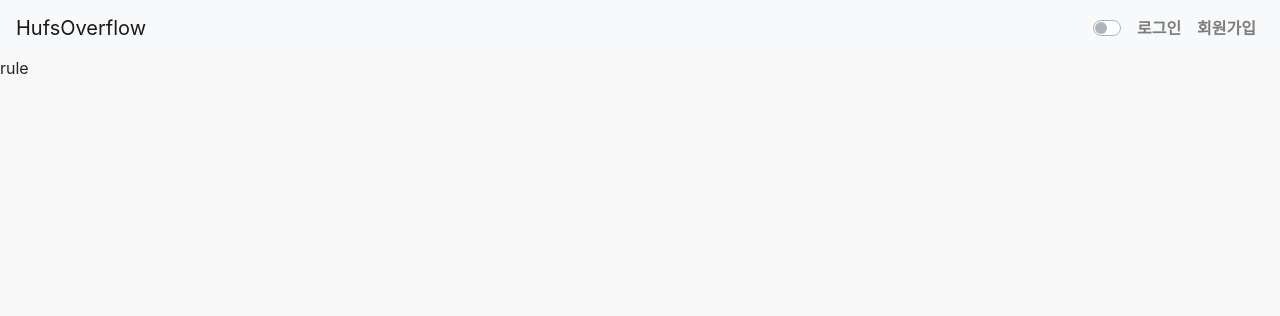
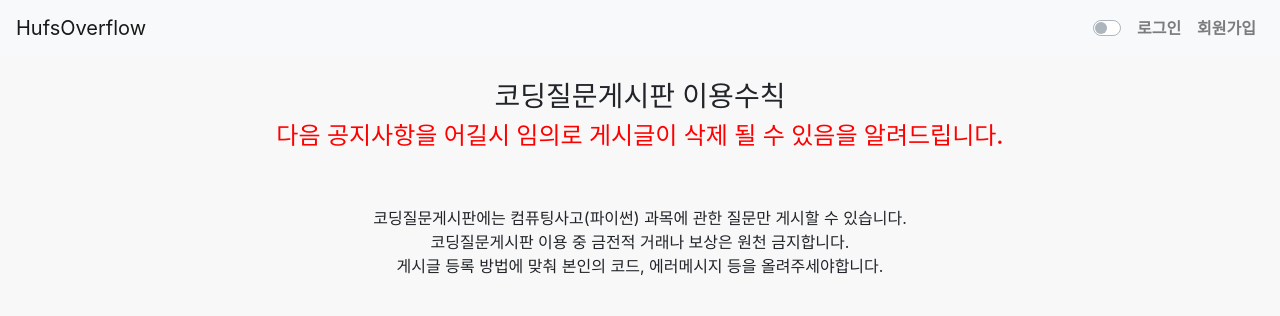
Before and after one commit to hufslion9th/HufsOverflow, a Django app: page /rule/ in a window 1280 px wide. Shown: the top 316 px of the page. Run offline with Django 3.2, Linux system fonts and the light colour scheme; some libraries are stand-ins or nearby versions.

Commit message:
Docs: "rule.html 수정해서 공지사항 반영"

```diff
--- a/stackoverflow/main/templates/main/rule.html
+++ b/stackoverflow/main/templates/main/rule.html
@@ -1,4 +1,12 @@
 {% extends 'main/base.html' %}
 {% block content %}
-rule
+<br>
+<h3 style="text-align: center">코딩질문게시판 이용수칙</h3>
+<h4 style="text-align:center; color:red">다음 공지사항을 어길시 임의로 게시글이 삭제 될 수 있음을 알려드립니다.</h4>
+<br><br>
+<div style="text-align:center">
+        코딩질문게시판에는 컴퓨팅사고(파이썬) 과목에 관한 질문만 게시할 수 있습니다.<br>
+        코딩질문게시판 이용 중 금전적 거래나 보상은 원천 금지합니다.<br>
+        게시글 등록 방법에 맞춰 본인의 코드, 에러메시지 등을 올려주세야합니다.
+</div>
 {% endblock %}
```
